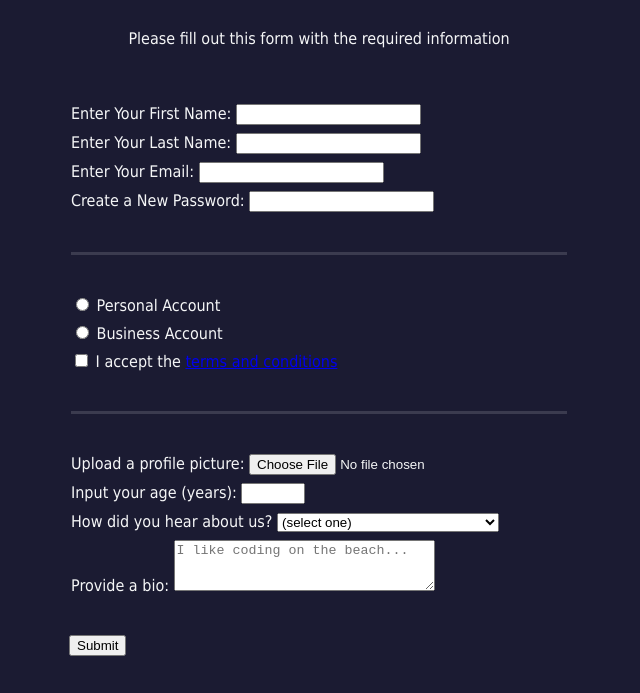
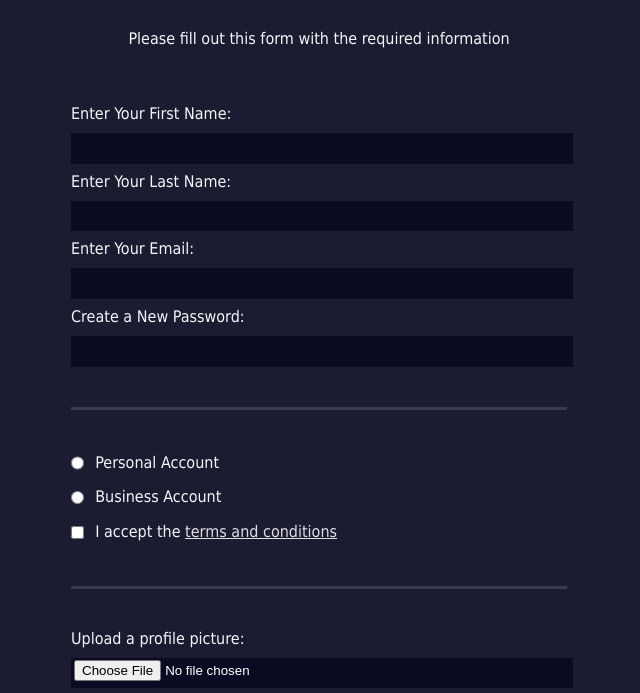
Before and after one commit to Elippsis007/HTML_Form_Css, a plain HTML site: page index.html in a window 1280 px wide. Shown: the part 73-766 px from the top of the page, without its empty margins (321-961 px from the left). Drawn offline with Linux system fonts and the light colour scheme.

Commit message:
finished form

```diff
--- a/index.html
+++ b/index.html
@@ -5,8 +5,9 @@
     <link rel="stylesheet" href="styles.css">
     <meta charset="UTF-8">
     <meta name="viewport" content="width=device-width, initial-scale=1.0">
-    <title>Document</title>
+    <title>Registration Form</title>
 </head>
+
 <body>
     <h1>Registration Form</h1>
     <p>Please fill out this form with the required information</p>
@@ -21,13 +22,13 @@
                     type="password" pattern="[a-z0-5]{8,}" required /></label>
         </fieldset>
         <fieldset>
-            <label for="personal-account"><input id="personal-account" type="radio" name="account-type" /> Personal
-                Account</label>
-            <label for="business-account"><input id="business-account" type="radio" name="account-type" /> Business
-                Account</label>
+            <label for="personal-account"><input class="inline" id="personal-account" type="radio"
+                    name="account-type" /> Personal Account</label>
+            <label for="business-account"><input id="business-account" class="inline" type="radio"
+                    name="account-type" /> Business Account</label>
             <label for="terms-and-conditions">
-                <input id="terms-and-conditions" type="checkbox" required name="terms-and-conditions" /> I accept the <a
-                    href="https://www.freecodecamp.org/news/terms-of-service/">terms and conditions</a>
+                <input class="inline" id="terms-and-conditions" type="checkbox" required name="terms-and-conditions" />
+                I accept the <a href="https://www.freecodecamp.org/news/terms-of-service/">terms and conditions</a>
             </label>
         </fieldset>
         <fieldset>
@@ -50,6 +51,6 @@
         </fieldset>
         <input type="submit" value="Submit" />
     </form>
-    </body>
+</body>
 
 </html>
--- a/styles.css
+++ b/styles.css
@@ -6,24 +6,26 @@ body {
     color: #f5f6f7;
     font-family: Tahoma;
     font-size: 16px;
-  }
+}
 
 label {
     display: block;
     margin: 0.5rem 0;
 }
 
-h1, p {
+h1,
+p {
     margin: 1em auto;
     text-align: center;
 }
 
 form {
-    margin: 0 auto;
+    width: 60vw;
     max-width: 500px;
     min-width: 300px;
-    width: 60vw;
-}
+    margin: 0 auto;
+    padding-bottom: 2em;
+  }
 
 fieldset {
     padding-top: 2rem;
@@ -37,4 +39,53 @@ fieldset {
 
 fieldset:last-of-type {
     border-bottom: none;
+}
+
+input,
+textarea,
+select {
+    width: 100%;
+    margin-top: 10px;
+    margin-bottom: 0px;
+    margin-left: 0px;
+    margin-right: 0px;
+    min-height: 2em;
+}
+
+.inline {
+    width: unset;
+    margin-right: 0.5em;
+    margin-left: 0;
+    margin-top: 0;
+    margin-bottom: 0;
+    vertical-align: middle;
   }
+
+  input, textarea {
+    background-color: #0a0a23;
+    border: 1px solid #0a0a23;
+    color: #ffffff;
+}
+
+input[type="submit"] {
+    display: block;
+    width: 60%;
+    min-width: 300px;
+    margin-top: 1em;
+    margin-bottom: 1em;
+    margin-left: auto;
+    margin-right: auto;
+    height: 2em;
+    font-size: 1.1rem;
+    background-color: #3b3b4f;
+    border-color: white;
+
+  }
+
+  input[type="file"] {
+    padding: 1px 2px;
+  }
+
+a {
+    color: #dfdfe2;
+}
```
